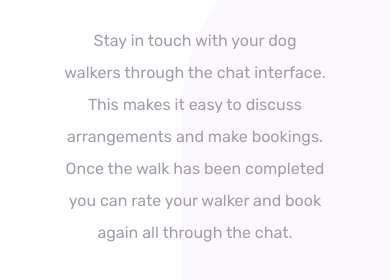
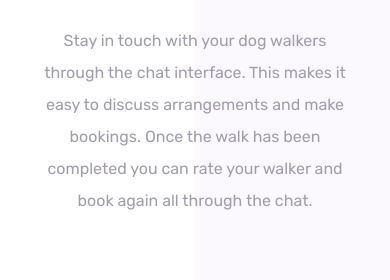
Before and after one commit to elizerdim/chat-app-css-illustration, a plain HTML site: page index.html in a window 390 px wide. Shown: the part 696-976 px from the top of the page. Drawn offline with Linux system fonts and the light colour scheme.

Commit message:
Fix layout for tablet screen sizes

```diff
--- a/styles.css
+++ b/styles.css
@@ -39,7 +39,13 @@ body {
 .container {
   position: relative;
   overflow-x: hidden;
-  padding: 4em 2em;
+  padding: 4em 0;
+  display: flex;
+  width: 100%;
+  height: 100%;
+  min-height: 100vh;
+  justify-content: center;
+  align-items: center;
 }
 
 .container::before {
@@ -47,9 +53,9 @@ body {
   position: absolute;
   z-index: -1;
   top: 0;
-  left: -208px;
-  width: 416px;
-  height: 400px;
+  left: -50%;
+  width: 100%;
+  height: 50%;
   border-radius: 0 0 100% 100%;
   background: linear-gradient(30deg, hsl(264, 100%, 61%), hsl(293, 100%, 63%) 180%);
 }
@@ -59,9 +65,9 @@ body {
   position: absolute;
   z-index: -1;
   bottom: 0;
-  right: -208px;
-  width: 416px;
-  height: 400px;
+  right: -50%;
+  width: 100%;
+  height: 60%;
   border-radius: 100% 100% 0 0;
   background-color: var(--moderate-violet-very-transparent);
 }
@@ -265,6 +271,7 @@ main {
   color: var(--dark-grayish-violet);
   line-height: 2em;
   margin: 0 2em;
+  max-width: 60ch;
 }
 
 @media only screen and (min-width: 900px) {
@@ -280,15 +287,6 @@ main {
     width: 42%;
     height: 80%;
     border-radius: 1000px 1000px 0 0;
-  }
-
-  .container {
-    display: flex;
-    width: 100%;
-    height: 100%;
-    min-height: 100vh;
-    justify-content: center;
-    align-items: center;
   }
 
   .wrapper {
```
